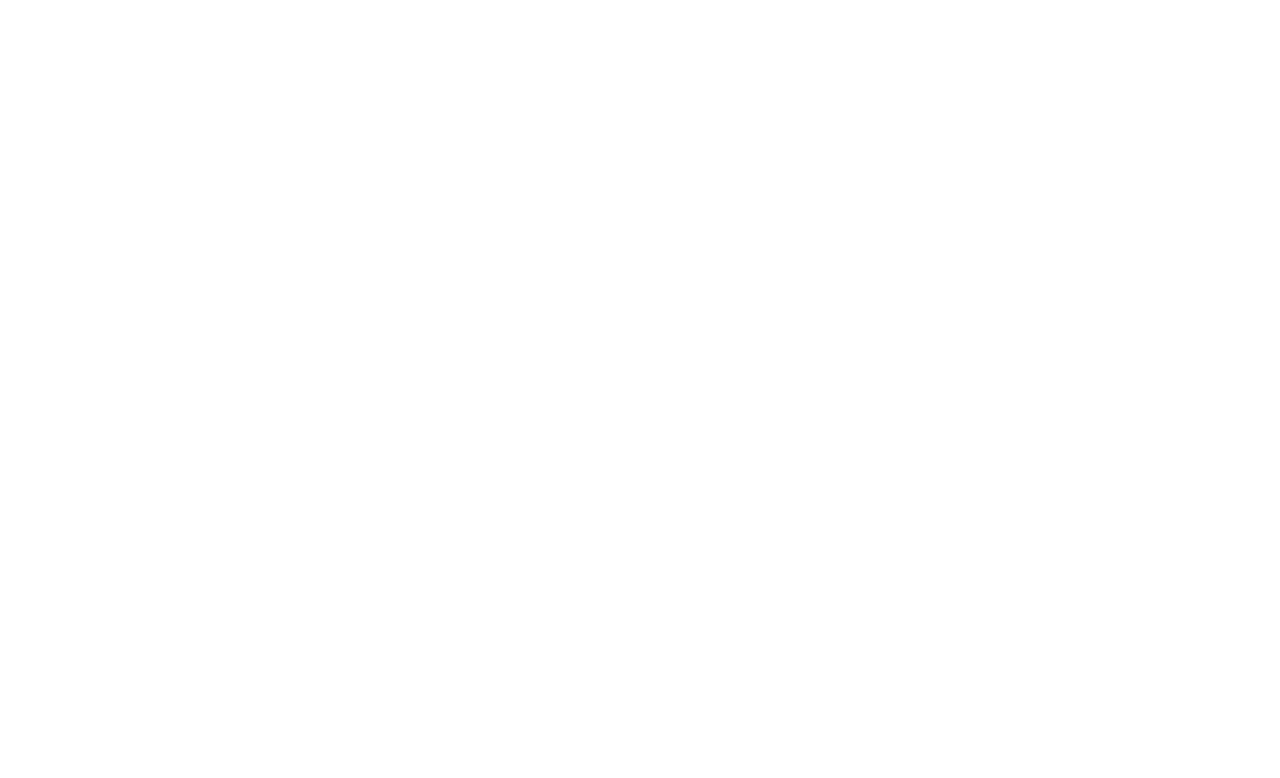
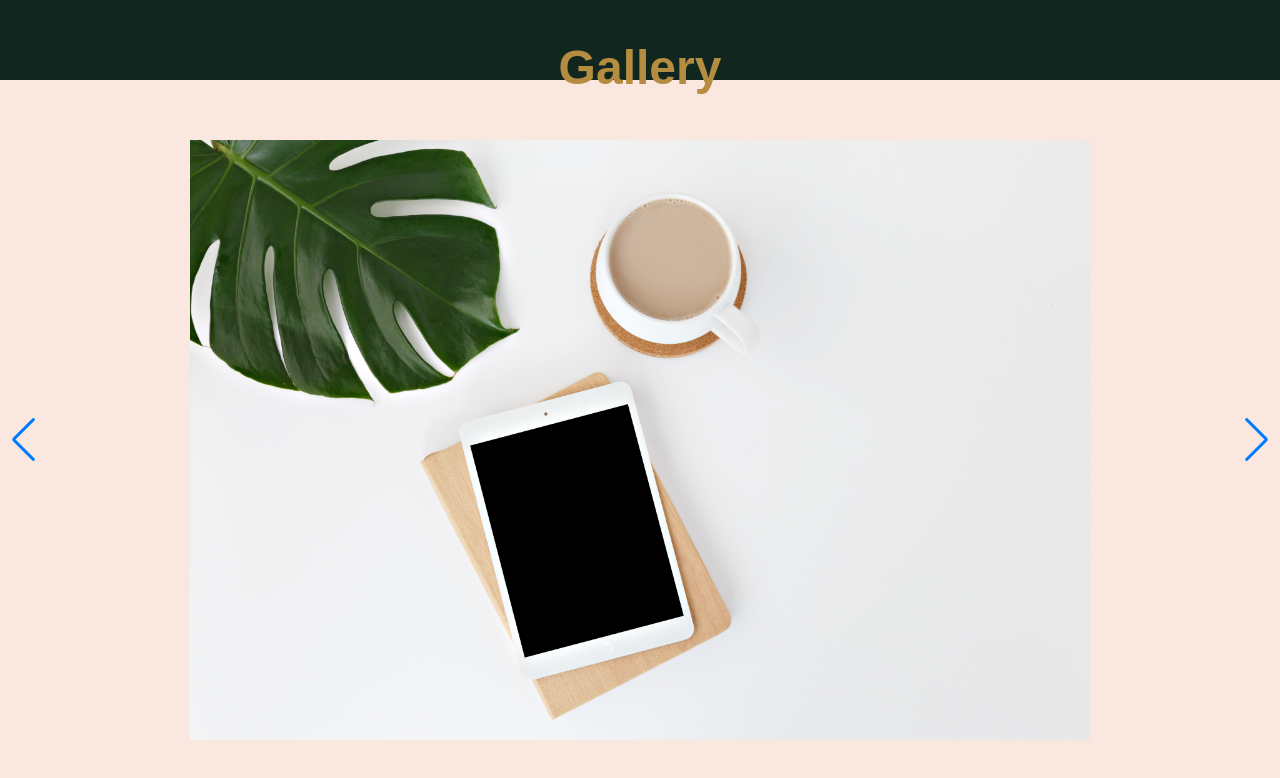
Before and after one commit to thenameiswiiwin/gallery-image, a plain HTML site: page index.html in a window 1280 px wide. Drawn offline with nearby package versions, Linux system fonts and the light colour scheme.

Commit message:
Added popmotion and swiperjs

```diff
--- /dev/null
+++ b/css/style.css
@@ -0,0 +1,76 @@
+*,
+*::before,
+*::after {
+	box-sizing: border-box;
+}
+
+:root {
+	--clr-cream: #fae8e0;
+	--clr-hotPink: #ef7c8e;
+	--clr-spearMint: #b6e2d3;
+	--clr-charcoal: #122620;
+	--clr-tan: #b68d40;
+	--clr-gold: #d6ad60;
+}
+
+body {
+	background-color: var(--clr-cream);
+	padding: 0;
+	margin: 0;
+	overflow: hidden;
+	height: 100vh;
+}
+
+/* Navigation */
+.nav {
+	color: var(--clr-tan);
+	background-color: var(--clr-charcoal);
+	font-family: Arial, Helvetica, sans-serif;
+	margin: 0;
+	padding: 2.5em 0 1em 0;
+	text-align: center;
+	position: relative;
+	z-index: 5;
+	height: 10%;
+}
+.nav__brand {
+	margin: 0;
+	font-size: 3rem;
+	cursor: grab;
+	z-index: 10;
+}
+
+/* SWIPER */
+.swiper-container {
+	margin: 0 auto;
+	height: 90%;
+}
+/* Gallery */
+.swiper-slide {
+	display: flex;
+	justify-content: center;
+	align-items: center;
+}
+.swiper-slide img {
+	max-height: 600px;
+	max-width: 100%;
+}
+/* Buttons */
+.btn:focus {
+	outline: none;
+}
+.swiper-button-prev:active {
+	color: var(--clr-hotPink);
+}
+.swiper-button-next:active {
+	color: var(--clr-spearMint);
+}
+
+@media screen and (max-width: 887px) {
+	body > .swiper-container {
+		margin: 1em;
+	}
+	.swiper-slide img {
+		min-width: 50%;
+	}
+}
--- a/index.html
+++ b/index.html
@@ -4,11 +4,40 @@
 		<meta charset="UTF-8" />
 		<meta http-equiv="X-UA-Compatible" content="IE=edge" />
 		<meta name="viewport" content="width=device-width, initial-scale=1.0" />
+		<!-- SwiperJS CSS -->
 		<link rel="stylesheet" href="https://unpkg.com/swiper/swiper-bundle.css" />
+		<!-- CSS -->
+		<link rel="stylesheet" href="/css/style.css" />
 		<title>Swiper Gallery</title>
 	</head>
 	<body>
-		<!-- Swiper JS -->
+		<nav class="nav">
+			<h1 class="nav__brand">Gallery</h1>
+		</nav>
+		<div class="swiper-container">
+			<div class="swiper-wrapper">
+				<div class="swiper-slide">
+					<img src="/img/leone-venter.jpg" alt="Leone Venter" />
+				</div>
+				<div class="swiper-slide">
+					<img src="/img/moren-hsu.jpg" alt="Moren Hsu" />
+				</div>
+				<div class="swiper-slide">
+					<img src="/img/mukul-wadhwa.jpg" alt="Mukul Wadhwa" />
+				</div>
+				<div class="swiper-slide">
+					<img src="/img/sarah-dorweiler.jpg" alt="Sarah Dorweiler" />
+				</div>
+			</div>
+			<div class="btn swiper-button-prev"></div>
+			<div class="btn swiper-button-next"></div>
+		</div>
+
+		<!-- Popmotion -->
+		<script src="https://unpkg.com/popmotion/dist/popmotion.global.min.js"></script>
+		<!-- SwiperJS SCRIPT -->
 		<script src="https://unpkg.com/swiper/swiper-bundle.js"></script>
+		<!-- SCRIPT -->
+		<script src="/src/index.js"></script>
 	</body>
 </html>
--- /dev/null
+++ b/src/index.js
@@ -0,0 +1,34 @@
+// Swiper
+const swiper = new Swiper('.swiper-container', {
+	speed: 400,
+	spaceBetween: 300,
+	effect: 'flip',
+	loop: true,
+	navigation: {
+		nextEl: '.swiper-button-next',
+		prevEl: '.swiper-button-prev',
+	},
+});
+
+// Navigation Physics
+const { styler, spring, listen, pointer, value } = window.popmotion;
+
+const navBrand = document.querySelector('.nav__brand');
+const divStyler = styler(navBrand);
+const brandXY = value({ x: 0, y: 0 }, divStyler.set);
+
+listen(navBrand, 'mousedown touchstart').start((e) => {
+	e.preventDefault();
+	pointer(brandXY.get()).start(brandXY);
+});
+
+listen(document, 'mouseup touchend').start(() => {
+	spring({
+		from: brandXY.get(),
+		velocity: brandXY.getVelocity(),
+		to: { x: 0, y: 0 },
+		stiffness: 200,
+		// mass: 1,
+		// damping: 10
+	}).start(brandXY);
+});
```
